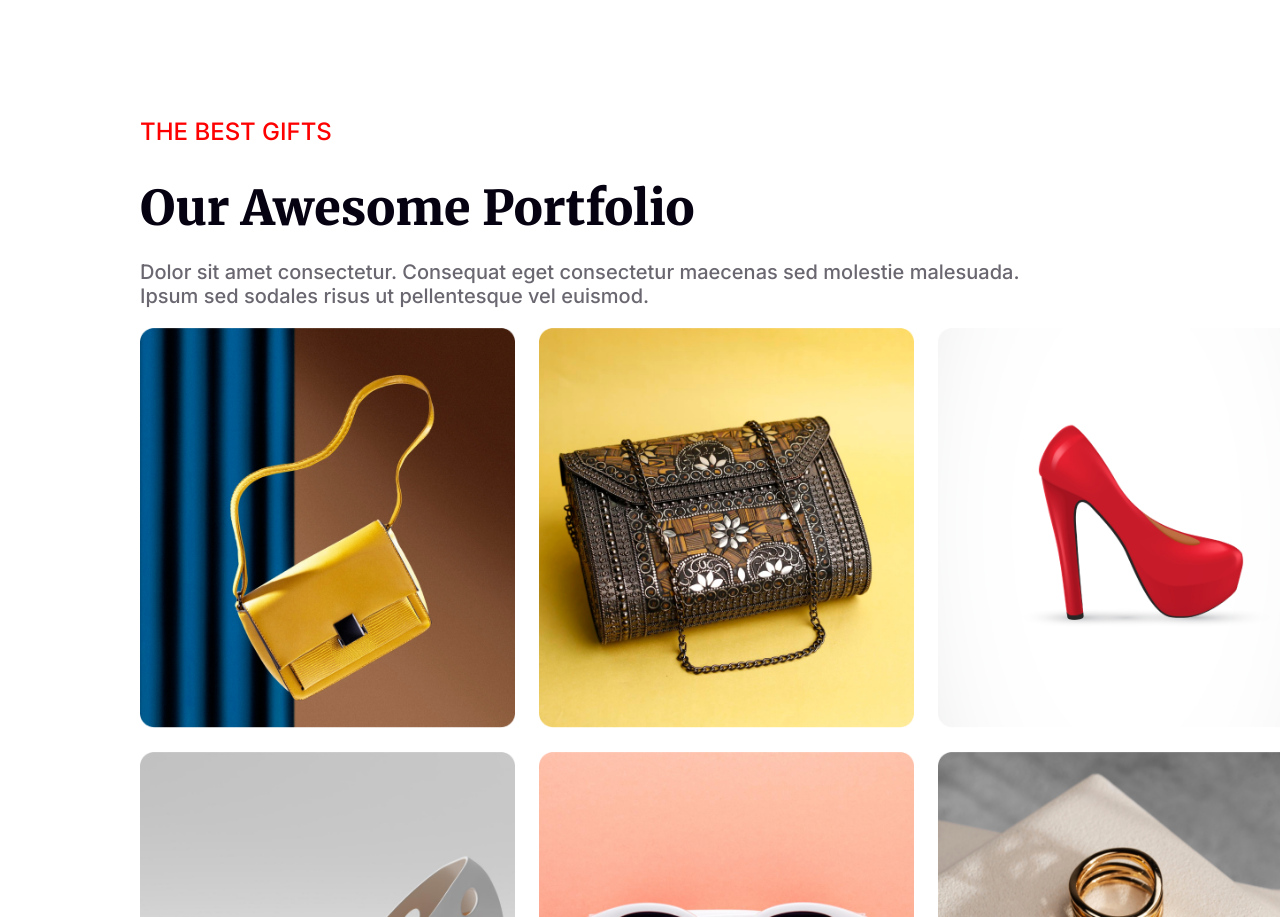
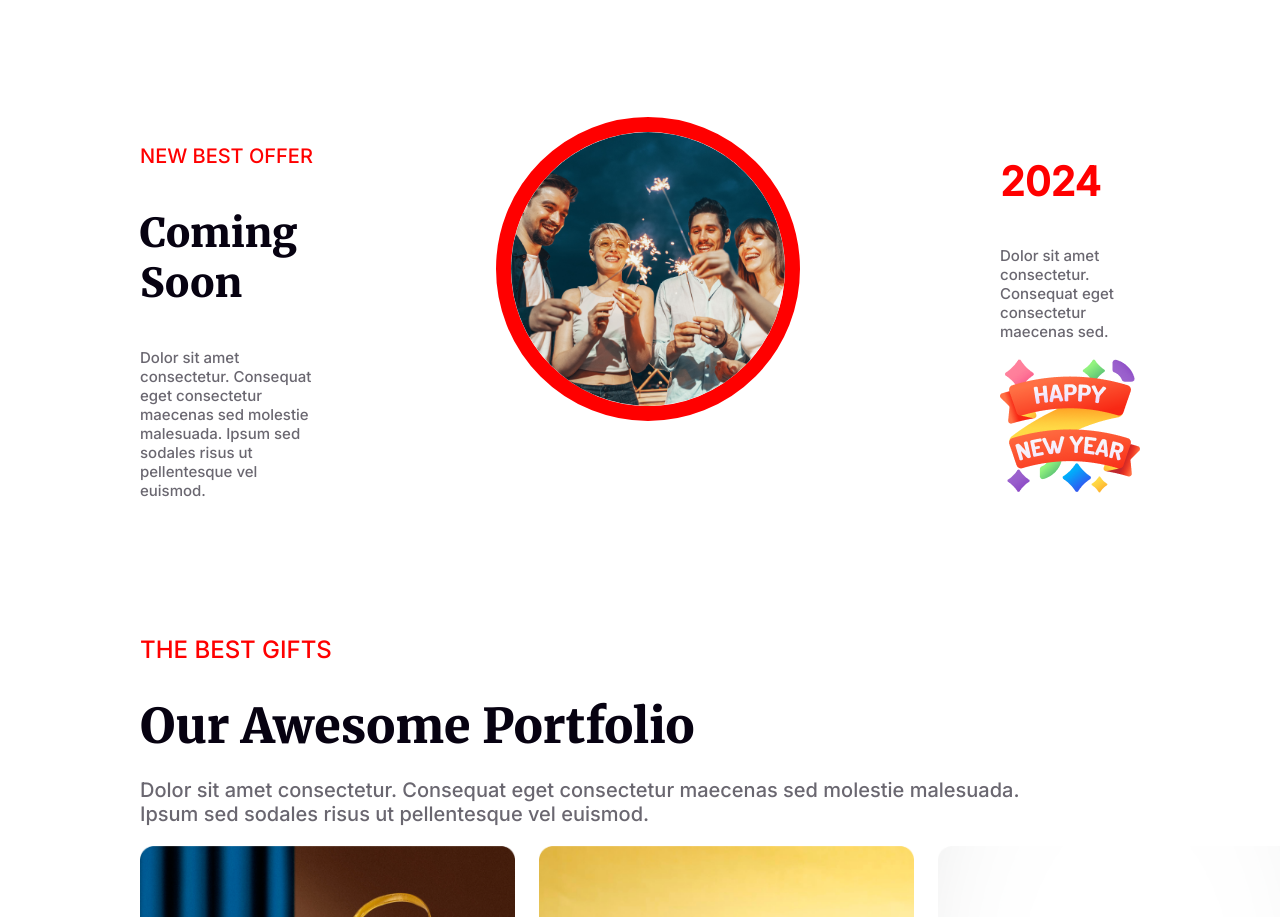
Before and after one commit to sumaiyaurmi/New-Year-New-Mission, a plain HTML site: page index.html in a window 1280 px wide. Shown: the part 2794-3711 px from the top of the page. Drawn offline with Linux system fonts and the light colour scheme.

Commit message:
bonus-1 section added

```diff
--- a/color.css
+++ b/color.css
@@ -145,7 +145,51 @@ main {
 }
 
 /* info end */
+/* bonus 1 start*/
+.bonus-1 {
+  margin: 120px 140px;
+  display: flex;
+  gap: 100px;
+}
+.bonus-1-text{
 
+}
+.bonus-text-title{
+  color: #070211;
+font-family: Merriweather;
+font-size:40px;
+font-weight: 900;
+text-transform: capitalize;
+}
+.bonus-text-greet{
+  color: #F00;
+font-size: 20px;
+font-weight: 400;
+}
+.bonus-2024-title {
+  color: #F00;
+font-family: Inter;
+font-size: 40px;
+font-weight: 700;
+}
+.bonus-1-img{
+  border-radius: 463px;
+  border: 15px solid #F00;
+width: 304px;
+height: 304px;
+margin:0 80px ;
+
+}
+.bonus-1-2024{
+  padding-left: 20px;
+}
+.bonus-text-description,.bonus-2024-description{
+  color: rgba(7, 2, 17, 0.60);
+  font-family: Inter;
+  font-size: 15px;
+  font-weight: 400;
+}
+/* bonus 1 end */
 /* portfolio start  */
 .portfolio {
   margin: 120px 140px;
@@ -184,6 +228,10 @@ main {
 .portfolio-img {
   width: 375px;
   height: 400px;
+}
+.portfolio-img:hover {
+  box-shadow: 0px 0px 4px;
+  border: 0;
 }
 /* portfolio end */
 /* Subscribe section start */
@@ -241,60 +289,60 @@ main {
 footer {
   background-color: #070211;
 }
-.footer-address{
+.footer-address {
   display: flex;
   justify-content: space-between;
 }
 
-.footer-address-text{
-    color: #FFF;
+.footer-address-text {
+  color: #fff;
   font-family: Inter;
   font-size: 20px;
   font-weight: 350;
   padding-left: 140px;
   padding-top: 26px;
 }
-.footer-address-contact{
-    color: #FFF;
+.footer-address-contact {
+  color: #fff;
   font-family: Inter;
   font-size: 20px;
   font-weight: 350;
   padding-right: 200px;
 }
-.footer-contact-img1{
-    padding-top:26px;
+.footer-contact-img1 {
+  padding-top: 26px;
 }
-    .footer-contact-img2{
-        padding-top:5px;
+.footer-contact-img2 {
+  padding-top: 5px;
 }
-hr{
+hr {
   background: rgba(255, 255, 255, 0.15);
   width: 1000px;
   text-align: center;
 }
-.footer-icons{
+.footer-icons {
   display: flex;
   justify-content: center;
   align-items: center;
 }
-.footer-links{
+.footer-links {
   display: flex;
-    gap:24px ;
+  gap: 24px;
 }
-.footer-text{
+.footer-text {
   display: flex;
   justify-content: space-between;
   align-items: center;
 }
-.footer-text-right{
-    color: #FFF;
+.footer-text-right {
+  color: #fff;
   font-family: Inter;
   font-size: 20px;
   font-weight: 350;
   padding-right: 140px;
 }
-.footer-text-left{
-    color: #FFF;
+.footer-text-left {
+  color: #fff;
   font-family: Inter;
   font-size: 20px;
   font-weight: 350;
--- a/index.html
+++ b/index.html
@@ -64,6 +64,21 @@
         <button class="info-btn">join now</button>
       </section>
       <!-- Info section end-->
+      <!-- Bonus 1 start -->
+<section class="bonus-1">
+<div class="bonus-1-text">
+<h4 class="bonus-text-greet">NEW BEST OFFER</h4>
+<h3 class="bonus-text-title">Coming Soon</h3>
+<p class="bonus-text-description">Dolor sit amet consectetur. Consequat eget consectetur maecenas sed molestie malesuada. Ipsum sed sodales risus ut pellentesque vel euismod. </p>
+</div>
+<div class="bonus-img"><img src="./resources/Ellipse 1.png" alt="" class="bonus-1-img"></div>
+<div class="bonus-1-2024">
+<h3 class="bonus-2024-title">2024</h3>
+<p class="bonus-2024-description">Dolor sit amet consectetur. Consequat eget consectetur maecenas sed.</p>
+<img src="./resources/Group 96.png" alt="" class="bonus-2024-img">
+</div>
+</section>
+      <!-- Bonus 1 end -->
       <section class="portfolio">
         <h4 class="info-color portfolio-greet">THE BEST GIFTS</h4>
         <h2 class="portfolio-title">Our Awesome Portfolio</h2>
```
Lines whose indentation alone changed are shown as unchanged.
